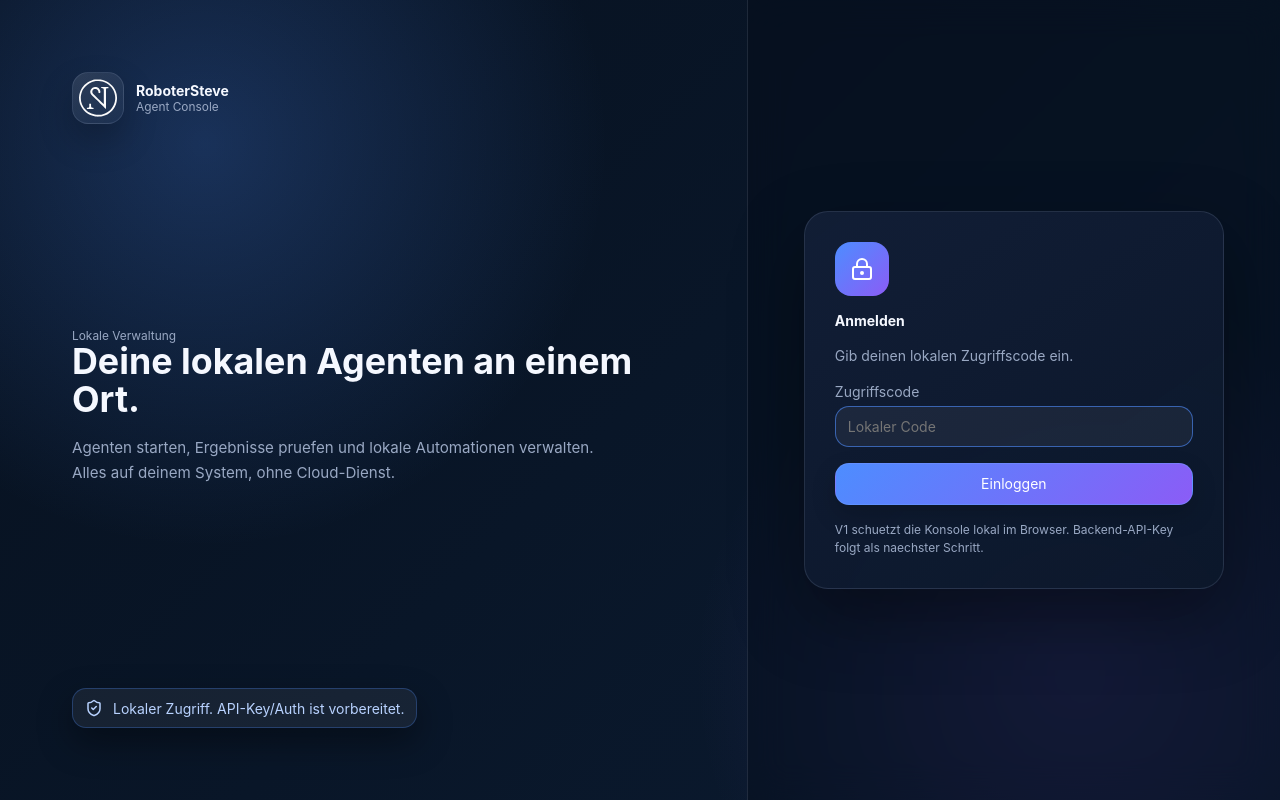
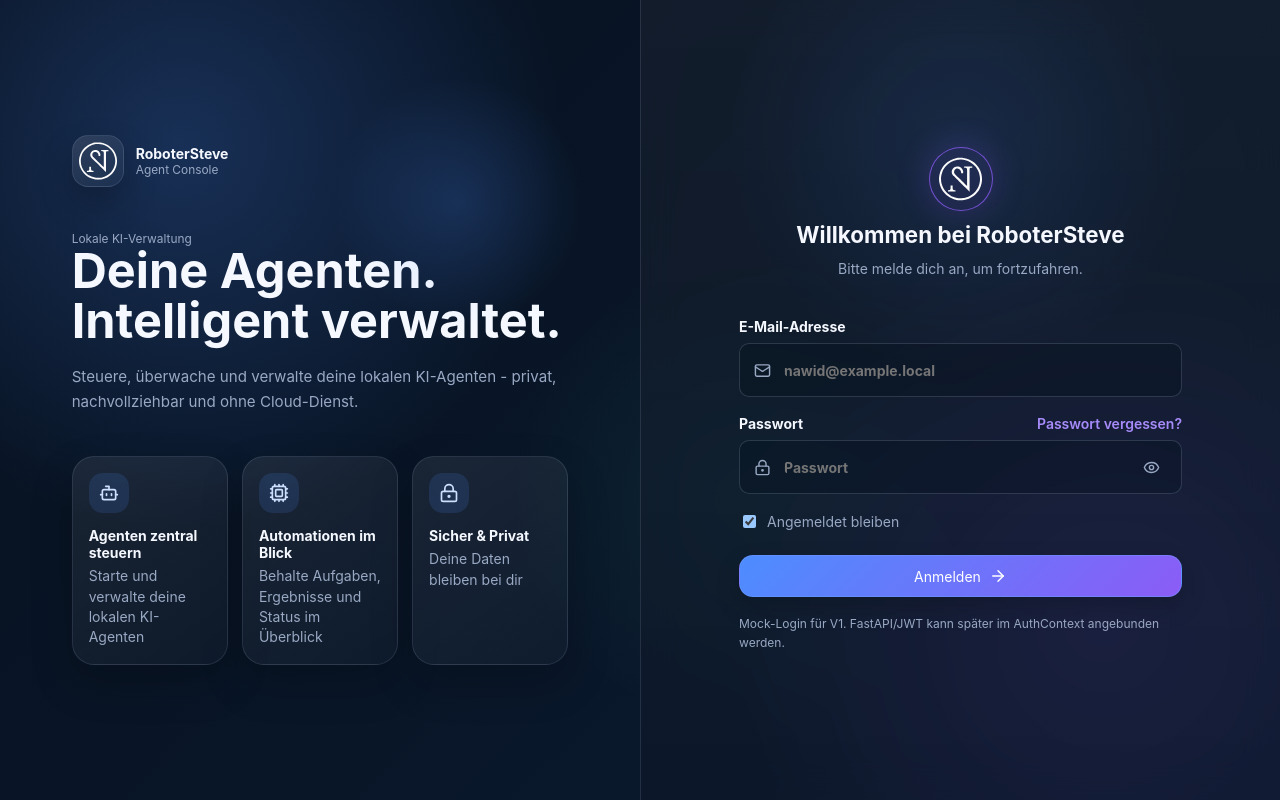
Before and after one commit to nawidseirafi/HA, a React (Vite) app in the folder agent-api/frontend/: page / in a window 1280 px wide. Built offline with nearby package versions, Linux system fonts and the light colour scheme; no server answers.

Commit message:
login angepasst

```diff
--- a/agent-api/frontend/src/App.tsx
+++ b/agent-api/frontend/src/App.tsx
@@ -8,9 +8,7 @@ import { SettingsPage } from './pages/SettingsPage';
 import { LoginPage } from './pages/LoginPage';
 import { AgentsPage } from './pages/AgentsPage';
 import { Layout } from './components/Layout';
-
-const SESSION_KEY = 'robotersteve.agent-console.session';
-const LOGIN_CODE = import.meta.env.VITE_LOGIN_CODE ?? '';
+import { AuthProvider, useAuth } from './context/AuthContext';
 
 export type Route =
   | { name: 'agents' }
@@ -42,8 +40,16 @@ function parseRoute(): Route {
 }
 
 export function App() {
+  return (
+    <AuthProvider>
+      <AppContent />
+    </AuthProvider>
+  );
+}
+
+function AppContent() {
   const [route, setRoute] = useState<Route>(parseRoute());
-  const [isAuthenticated, setIsAuthenticated] = useState(() => localStorage.getItem(SESSION_KEY) === 'active');
+  const { isAuthenticated, logout } = useAuth();
 
   useEffect(() => {
     const onPop = () => setRoute(parseRoute());
@@ -67,23 +73,8 @@ export function App() {
     return <DashboardPage navigate={navigate} />;
   }, [route]);
 
-  const login = (accessCode: string) => {
-    const trimmed = accessCode.trim();
-    const isValid = LOGIN_CODE ? trimmed === LOGIN_CODE : trimmed.length > 0;
-    if (isValid) {
-      localStorage.setItem(SESSION_KEY, 'active');
-      setIsAuthenticated(true);
-    }
-    return isValid;
-  };
-
-  const logout = () => {
-    localStorage.removeItem(SESSION_KEY);
-    setIsAuthenticated(false);
-  };
-
   if (!isAuthenticated) {
-    return <LoginPage onLogin={login} />;
+    return <LoginPage onLoggedIn={() => navigate({ name: 'invoiceDashboard' })} />;
   }
 
   return (
--- /dev/null
+++ b/agent-api/frontend/src/components/auth/LoginForm.tsx
@@ -0,0 +1,95 @@
+import { FormEvent, useState } from 'react';
+import { ArrowRight, Eye, EyeOff, LockKeyhole, Mail } from 'lucide-react';
+import { useAuth } from '../../context/AuthContext';
+import logo from '../../assets/logo.svg';
+
+interface Props {
+  onLoggedIn: () => void;
+}
+
+export function LoginForm({ onLoggedIn }: Props) {
+  const { login } = useAuth();
+  const [email, setEmail] = useState('');
+  const [password, setPassword] = useState('');
+  const [remember, setRemember] = useState(true);
+  const [showPassword, setShowPassword] = useState(false);
+  const [error, setError] = useState('');
+  const [busy, setBusy] = useState(false);
+
+  const submit = async (event: FormEvent) => {
+    event.preventDefault();
+    setError('');
+    setBusy(true);
+    try {
+      const ok = await login({ email, password, remember });
+      if (!ok) {
+        setError('Bitte E-Mail-Adresse und Passwort eingeben.');
+        return;
+      }
+      onLoggedIn();
+    } finally {
+      setBusy(false);
+    }
+  };
+
+  return (
+    <form className="login-form" onSubmit={submit}>
+      <div className="login-form-header">
+        <div className="login-icon"><img src={logo} alt="RoboterSteve" /></div>
+        <h2>Willkommen bei RoboterSteve</h2>
+        <p>Bitte melde dich an, um fortzufahren.</p>
+      </div>
+
+      <label className="auth-field">
+        <span>E-Mail-Adresse</span>
+        <div>
+          <Mail size={17} />
+          <input
+            autoFocus
+            type="email"
+            value={email}
+            onChange={(event) => setEmail(event.target.value)}
+            placeholder="nawid@example.local"
+            autoComplete="email"
+          />
+        </div>
+      </label>
+
+      <label className="auth-field">
+        <span className="field-row">
+          Passwort
+          <button type="button" className="text-button">Passwort vergessen?</button>
+        </span>
+        <div>
+          <LockKeyhole size={17} />
+          <input
+            type={showPassword ? 'text' : 'password'}
+            value={password}
+            onChange={(event) => setPassword(event.target.value)}
+            placeholder="Passwort"
+            autoComplete="current-password"
+          />
+          <button type="button" className="field-icon-button" onClick={() => setShowPassword((value) => !value)} aria-label={showPassword ? 'Passwort verbergen' : 'Passwort anzeigen'}>
+            {showPassword ? <EyeOff size={17} /> : <Eye size={17} />}
+          </button>
+        </div>
+      </label>
+
+      <div className="login-options">
+        <label className="remember-check">
+          <input type="checkbox" checked={remember} onChange={(event) => setRemember(event.target.checked)} />
+          <span>Angemeldet bleiben</span>
+        </label>
+      </div>
+
+      {error && <div className="login-error">{error}</div>}
+
+      <button className="button primary login-button" type="submit" disabled={busy}>
+        <span>{busy ? 'Melde an...' : 'Anmelden'}</span>
+        <ArrowRight size={18} />
+      </button>
+
+      <span className="login-hint">Mock-Login für V1. FastAPI/JWT kann später im AuthContext angebunden werden.</span>
+    </form>
+  );
+}
--- /dev/null
+++ b/agent-api/frontend/src/context/AuthContext.tsx
@@ -0,0 +1,51 @@
+import { ReactNode, createContext, useContext, useMemo, useState } from 'react';
+
+const SESSION_KEY = 'robotersteve.invoice-manager.session';
+
+interface LoginInput {
+  email: string;
+  password: string;
+  remember: boolean;
+}
+
+interface AuthContextValue {
+  isAuthenticated: boolean;
+  login: (input: LoginInput) => Promise<boolean>;
+  logout: () => void;
+}
+
+const AuthContext = createContext<AuthContextValue | null>(null);
+
+export function AuthProvider({ children }: { children: ReactNode }) {
+  const [isAuthenticated, setIsAuthenticated] = useState(() => (
+    localStorage.getItem(SESSION_KEY) === 'active' || sessionStorage.getItem(SESSION_KEY) === 'active'
+  ));
+
+  const value = useMemo<AuthContextValue>(() => ({
+    isAuthenticated,
+    login: async ({ email, password, remember }) => {
+      const isValid = email.trim().length > 0 && password.trim().length > 0;
+      if (!isValid) return false;
+
+      const storage = remember ? localStorage : sessionStorage;
+      storage.setItem(SESSION_KEY, 'active');
+      setIsAuthenticated(true);
+      return true;
+    },
+    logout: () => {
+      localStorage.removeItem(SESSION_KEY);
+      sessionStorage.removeItem(SESSION_KEY);
+      setIsAuthenticated(false);
+    },
+  }), [isAuthenticated]);
+
+  return <AuthContext.Provider value={value}>{children}</AuthContext.Provider>;
+}
+
+export function useAuth() {
+  const context = useContext(AuthContext);
+  if (!context) {
+    throw new Error('useAuth must be used inside AuthProvider');
+  }
+  return context;
+}
--- a/agent-api/frontend/src/pages/LoginPage.tsx
+++ b/agent-api/frontend/src/pages/LoginPage.tsx
@@ -1,63 +1,67 @@
-import { FormEvent, useState } from 'react';
-import { LockKeyhole, ShieldCheck } from 'lucide-react';
+import { Bot, Cpu, LockKeyhole } from 'lucide-react';
 import logo from '../assets/logo.svg';
+import { LoginForm } from '../components/auth/LoginForm';
 
 interface Props {
-  onLogin: (accessCode: string) => boolean;
+  onLoggedIn: () => void;
 }
 
-export function LoginPage({ onLogin }: Props) {
-  const [accessCode, setAccessCode] = useState('');
-  const [error, setError] = useState('');
+const features = [
+  {
+    icon: Bot,
+    title: 'Agenten zentral steuern',
+    text: 'Starte und verwalte deine lokalen KI-Agenten',
+  },
+  {
+    icon: Cpu,
+    title: 'Automationen im Blick',
+    text: 'Behalte Aufgaben, Ergebnisse und Status im Überblick',
+  },
+  {
+    icon: LockKeyhole,
+    title: 'Sicher & Privat',
+    text: 'Deine Daten bleiben bei dir',
+  },
+];
 
-  const submit = (event: FormEvent) => {
-    event.preventDefault();
-    setError('');
-    if (!onLogin(accessCode)) {
-      setError('Der Zugriffscode ist nicht korrekt.');
-    }
-  };
-
+export function LoginPage({ onLoggedIn }: Props) {
   return (
     <main className="login-shell">
       <section className="login-visual">
         <div className="login-brand">
-          <div className="brand-logo"><img src={logo} alt="Seirafi" /></div>
+          <div className="brand-logo"><img src={logo} alt="RoboterSteve" /></div>
           <div>
             <strong>RoboterSteve</strong>
             <span>Agent Console</span>
           </div>
         </div>
+
         <div className="login-copy">
-          <span className="eyebrow">Lokale Verwaltung</span>
-          <h1>Deine lokalen Agenten an einem Ort.</h1>
-          <p>Agenten starten, Ergebnisse pruefen und lokale Automationen verwalten. Alles auf deinem System, ohne Cloud-Dienst.</p>
+          <span className="eyebrow">Lokale KI-Verwaltung</span>
+          <h1>Deine Agenten.<br />Intelligent verwaltet.</h1>
+          <p>Steuere, überwache und verwalte deine lokalen KI-Agenten - privat, nachvollziehbar und ohne Cloud-Dienst.</p>
         </div>
-        <div className="login-assurance">
-          <ShieldCheck size={18} />
-          <span>Lokaler Zugriff. API-Key/Auth ist vorbereitet.</span>
+
+        <div className="login-feature-list">
+          {features.map((feature) => {
+            const Icon = feature.icon;
+            return (
+              <div className="login-feature" key={feature.title}>
+                <div><Icon size={20} /></div>
+                <section>
+                  <strong>{feature.title}</strong>
+                  <span>{feature.text}</span>
+                </section>
+              </div>
+            );
+          })}
         </div>
       </section>
 
       <section className="login-panel">
-        <form onSubmit={submit}>
-          <div className="login-icon"><LockKeyhole size={24} /></div>
-          <h2>Anmelden</h2>
-          <p>Gib deinen lokalen Zugriffscode ein.</p>
-          <label>
-            Zugriffscode
-            <input
-              autoFocus
-              type="password"
-              value={accessCode}
-              onChange={(event) => setAccessCode(event.target.value)}
-              placeholder="Lokaler Code"
-            />
-          </label>
-          {error && <div className="login-error">{error}</div>}
-          <button className="button primary login-button" type="submit">Einloggen</button>
-          <span className="login-hint">V1 schuetzt die Konsole lokal im Browser. Backend-API-Key folgt als naechster Schritt.</span>
-        </form>
+        <div className="login-card-shell">
+          <LoginForm onLoggedIn={onLoggedIn} />
+        </div>
       </section>
     </main>
   );
--- a/agent-api/frontend/src/styles/global.css
+++ b/agent-api/frontend/src/styles/global.css
@@ -37,18 +37,33 @@ p { color: var(--muted); line-height: 1.65; }
 .login-shell {
   min-height: 100vh;
   display: grid;
-  grid-template-columns: minmax(0, 1.05fr) minmax(380px, 0.75fr);
+  grid-template-columns: minmax(0, 1fr) minmax(0, 1fr);
   background:
-    radial-gradient(circle at 16% 18%, rgba(77, 141, 255, 0.25), transparent 32%),
-    radial-gradient(circle at 84% 84%, rgba(139, 92, 246, 0.18), transparent 30%),
+    radial-gradient(circle at 14% 18%, rgba(77, 141, 255, 0.24), transparent 30%),
+    radial-gradient(circle at 58% 62%, rgba(52, 211, 153, 0.08), transparent 26%),
+    radial-gradient(circle at 86% 78%, rgba(139, 92, 246, 0.22), transparent 30%),
     linear-gradient(135deg, #07111f 0%, #0b1b31 100%);
+  overflow: hidden;
 }
 
 .login-visual {
   min-height: 100vh;
-  padding: clamp(28px, 6vw, 72px);
+  padding: clamp(28px, 5.6vw, 72px);
   display: grid;
-  align-content: space-between;
+  align-content: center;
+  gap: 42px;
+  position: relative;
+}
+
+.login-visual::before {
+  content: "";
+  position: absolute;
+  inset: 9% 8% auto auto;
+  width: 260px;
+  height: 260px;
+  border-radius: 999px;
+  background: radial-gradient(circle, rgba(77, 141, 255, 0.18), transparent 68%);
+  pointer-events: none;
 }
 
 .login-brand, .brand {
@@ -82,7 +97,51 @@ p { color: var(--muted); line-height: 1.65; }
 .login-brand span, .brand span, .eyebrow, .sidebar-note { color: var(--muted); font-size: 0.85rem; }
 
 .login-copy { max-width: 680px; }
+.login-copy h1 {
+  max-width: 620px;
+  font-size: clamp(2rem, 3.8vw, 3.8rem);
+  line-height: 1.03;
+}
 .login-copy p { max-width: 560px; font-size: 1.08rem; margin-top: 18px; }
+
+.login-feature-list {
+  display: grid;
+  grid-template-columns: repeat(3, minmax(0, 1fr));
+  gap: 14px;
+  max-width: 860px;
+}
+
+.login-feature {
+  min-height: 136px;
+  display: grid;
+  align-content: start;
+  gap: 14px;
+  padding: 16px;
+  border-radius: 22px;
+  border: 1px solid var(--border);
+  background: linear-gradient(145deg, rgba(255,255,255,0.075), rgba(255,255,255,0.025));
+  box-shadow: 0 18px 42px rgba(0, 0, 0, 0.22);
+}
+
+.login-feature > div {
+  width: 40px;
+  height: 40px;
+  display: grid;
+  place-items: center;
+  border-radius: 14px;
+  color: #cfe0ff;
+  background: rgba(77, 141, 255, 0.14);
+}
+
+.login-feature section {
+  display: grid;
+  gap: 5px;
+}
+
+.login-feature span {
+  color: var(--muted);
+  line-height: 1.45;
+}
 
 .login-assurance {
   width: fit-content;
@@ -101,32 +160,138 @@ p { color: var(--muted); line-height: 1.65; }
   min-height: 100vh;
   display: grid;
   place-items: center;
-  padding: 28px;
-  background: rgba(5, 14, 27, 0.48);
+  padding: clamp(26px, 5vw, 64px);
+  background:
+    radial-gradient(circle at 50% 18%, rgba(77, 141, 255, 0.12), transparent 32%),
+    linear-gradient(180deg, rgba(255,255,255,0.045), rgba(255,255,255,0.015)),
+    rgba(8, 18, 34, 0.54);
   border-left: 1px solid var(--border);
   backdrop-filter: blur(18px);
 }
 
-.login-panel form {
-  width: min(100%, 420px);
+.login-card-shell {
+  width: min(100%, 540px);
+  position: relative;
+}
+
+.login-form {
+  width: min(100%, 520px);
   display: grid;
-  gap: 16px;
-  padding: 30px;
-  border-radius: 24px;
-  border: 1px solid var(--border);
-  background: linear-gradient(145deg, rgba(18, 31, 55, 0.96), rgba(12, 24, 44, 0.92));
-  box-shadow: 0 28px 70px var(--shadow);
+  gap: 18px;
+  padding: 34px;
+  border-radius: 28px;
+  border: 0;
+  background: transparent;
+  box-shadow: none;
+  margin: 0 auto;
 }
 
 .login-panel p, .login-hint { color: var(--muted); line-height: 1.55; }
+.login-form-header {
+  display: grid;
+  justify-items: center;
+  gap: 10px;
+  text-align: center;
+  margin-bottom: 20px;
+}
+
+.login-form-header h2 {
+  font-size: 1.6rem;
+}
+
 .login-icon {
-  width: 54px;
-  height: 54px;
+  width: 64px;
+  height: 64px;
   display: grid;
   place-items: center;
-  border-radius: 16px;
-  color: #ffffff;
-  background: linear-gradient(135deg, var(--blue), var(--violet));
+  border-radius: 999px;
+  color: #bda7ff;
+  border: 1px solid rgba(139, 92, 246, 0.78);
+  background: rgba(139, 92, 246, 0.08);
+  box-shadow: 0 0 34px rgba(139, 92, 246, 0.24);
+  overflow: hidden;
+}
+
+.login-icon img {
+  width: 48px;
+  height: 48px;
+  object-fit: contain;
+  display: block;
+}
+
+.auth-field {
+  display: grid;
+  gap: 8px;
+  color: var(--ink);
+  font-weight: 650;
+}
+
+.auth-field > div {
+  min-height: 54px;
+  display: grid;
+  grid-template-columns: 20px 1fr auto;
+  align-items: center;
+  gap: 10px;
+  padding: 0 14px;
+  border-radius: 10px;
+  border: 1px solid rgba(190, 208, 235, 0.18);
+  background: rgba(3, 12, 24, 0.28);
+  color: var(--muted);
+}
+
+.auth-field input {
+  border: 0;
+  background: transparent;
+  padding: 0;
+}
+
+.field-icon-button {
+  width: 32px;
+  height: 32px;
+  display: grid;
+  place-items: center;
+  border: 0;
+  border-radius: 10px;
+  color: var(--muted);
+  background: transparent;
+}
+
+.field-row {
+  display: flex;
+  justify-content: space-between;
+  align-items: center;
+  gap: 12px;
+}
+
+.field-icon-button:hover {
+  color: var(--ink);
+  background: rgba(255,255,255,0.06);
+}
+
+.login-options {
+  display: flex;
+  align-items: center;
+  justify-content: space-between;
+  gap: 12px;
+}
+
+.remember-check {
+  display: inline-flex;
+  align-items: center;
+  gap: 8px;
+  color: var(--muted);
+}
+
+.remember-check input {
+  width: auto;
+}
+
+.text-button {
+  border: 0;
+  color: #a78bfa;
+  background: transparent;
+  padding: 0;
+  font-weight: 600;
 }
 
 .login-error {
@@ -138,6 +303,28 @@ p { color: var(--muted); line-height: 1.65; }
 }
 
 .login-hint { font-size: 0.86rem; }
+
+.login-button {
+  width: 100%;
+  min-height: 58px;
+  display: grid;
+  grid-template-columns: 1fr auto;
+  justify-items: center;
+  padding: 0 20px;
+  margin-top: 6px;
+  border-radius: 10px;
+}
+
+.login-button span {
+  justify-self: center;
+  grid-column: 1 / span 2;
+}
+
+.login-button svg {
+  justify-self: end;
+  grid-column: 2;
+  grid-row: 1;
+}
 
 .app-shell {
   min-height: 100vh;
@@ -681,6 +868,10 @@ label.check input { width: auto; }
 @media (max-width: 920px) {
   .login-shell, .app-shell { grid-template-columns: 1fr; }
   .login-visual, .login-panel { min-height: auto; }
+  .login-visual { gap: 28px; padding-bottom: 18px; }
+  .login-feature-list { grid-template-columns: 1fr; max-width: none; }
+  .login-feature { min-height: auto; grid-template-columns: 40px 1fr; align-items: start; }
+  .login-card-shell, .login-form { width: min(100%, 520px); }
   .sidebar { position: relative; height: auto; }
   .sidebar-note { position: static; margin-top: 16px; }
   .nav-list { grid-template-columns: repeat(2, 1fr); }
@@ -696,6 +887,9 @@ label.check input { width: auto; }
 
 @media (max-width: 640px) {
   .nav-list, .kpi-grid, .form-grid { grid-template-columns: 1fr; }
+  .login-copy h1 { font-size: 2.25rem; }
+  .login-form { padding: 22px; border-radius: 22px; }
+  .login-options { align-items: flex-start; flex-direction: column; }
   .bar-chart { gap: 5px; }
   .bar-item span { font-size: 0.68rem; }
   .donut-wrap { grid-template-columns: 1fr; }
```
